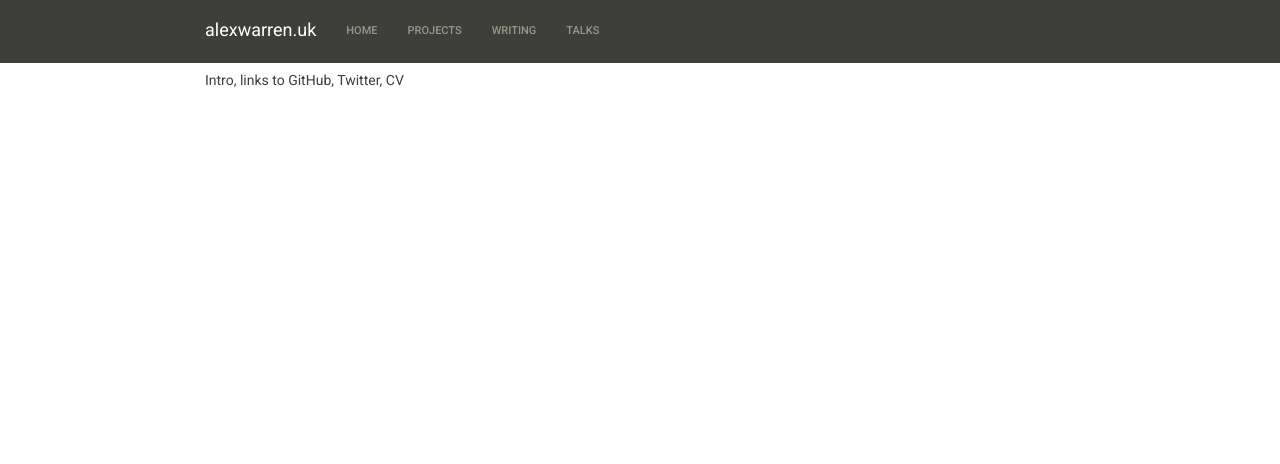
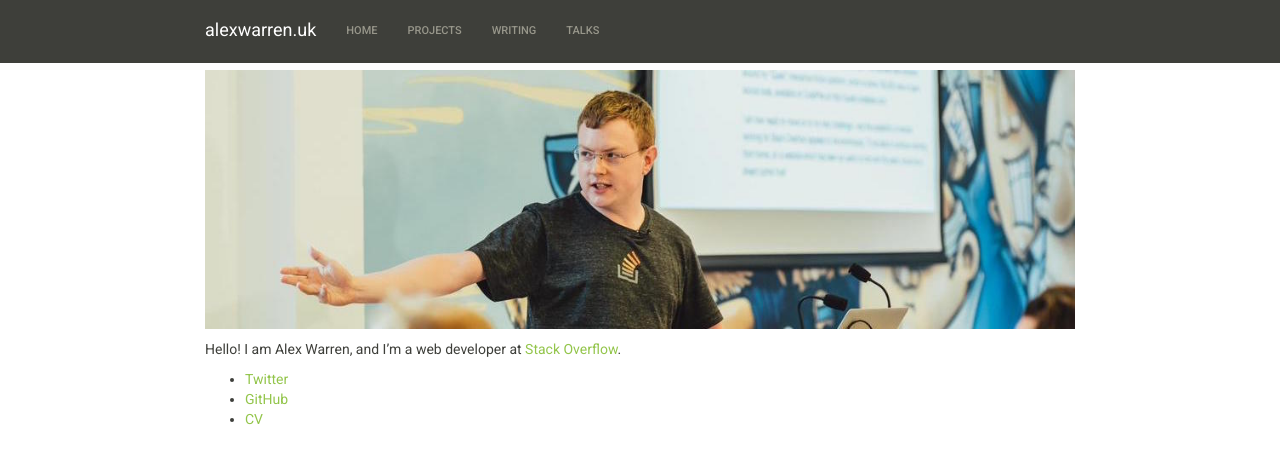
Before and after one commit to alexwarren/alexwarren.github.io, a Jekyll site: the page built from index.md, in a window 1280 px wide. Shown: the top 464 px of the page. Built offline with Jekyll 4.4.1, drawn with Linux system fonts in a browser that asks for light colours; nearby versions of some CDN libraries.

Commit message:
Image and links for home page

```diff
--- a/index.md
+++ b/index.md
@@ -3,4 +3,10 @@ layout: index
 title: alexwarren.uk
 ---
 
-Intro, links to GitHub, Twitter, CV
+![Header](header.jpg)
+
+Hello! I am Alex Warren, and I'm a web developer at [Stack Overflow](https://stackoverflow.com).
+
+- [Twitter](https://twitter.com/alexwarren)
+- [GitHub](https://github.com/alexwarren)
+- [CV](http://stackoverflow.com/story/alexwarren)
```
Also changed, not shown: header.jpg (added), talks/talk.jpg (deleted).
